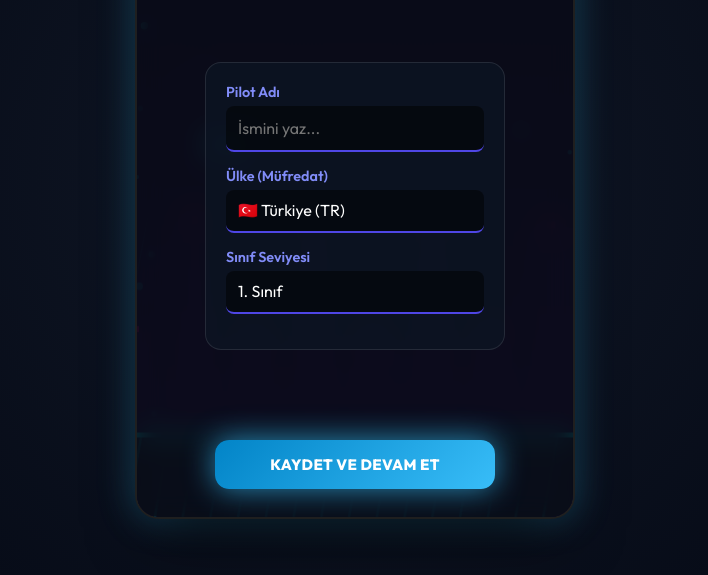
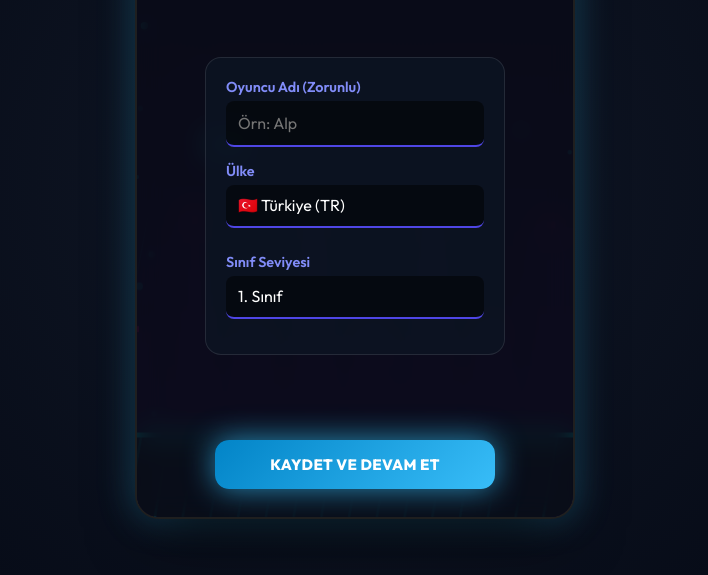
Before and after one commit to yclcngz/flappy-horizon, a website: page index.html in a window 1280 px wide. Shown: the part 221-796 px from the top of the page, without its empty margins (285-993 px from the left). Drawn offline with Linux system fonts and the light colour scheme; no server answers.

Commit message:
Implement multi-language support (TR/EN)

```diff
--- a/index.html
+++ b/index.html
@@ -36,10 +36,10 @@
                         <span class="heart" data-heart="5">❤️</span>
                     </div>
                     <div class="extra-life-actions" style="margin-top: 5px; display:flex; gap: 8px; justify-content: center; pointer-events: auto;">
-                        <button id="btnMathQuestion" class="btn btn-sm btn-primary" style="font-size: 0.7rem; padding: 4px 8px; border-radius: 4px; pointer-events: auto;" disabled>
+                        <button id="btnMathQuestion" class="btn btn-sm btn-primary" style="font-size: 0.7rem; padding: 4px 8px; border-radius: 4px; pointer-events: auto;" data-i18n="btnMath" disabled>
                             🧠 Soru Çöz (+1 Can)
                         </button>
-                        <button id="btnWatchAd" class="btn btn-sm btn-secondary" style="font-size: 0.7rem; padding: 4px 8px; border-radius: 4px; pointer-events: auto;" disabled>
+                        <button id="btnWatchAd" class="btn btn-sm btn-secondary" style="font-size: 0.7rem; padding: 4px 8px; border-radius: 4px; pointer-events: auto;" data-i18n="btnAd" disabled>
                             📺 Reklam İzle (+1 Can)
                         </button>
                     </div>
@@ -65,18 +65,21 @@
             </div>
 
             <div class="profile-form" style="width: 80%; max-width: 300px; margin: 0 auto; background: rgba(13, 20, 36, 0.8); padding: 20px; border-radius: 16px; border: 1px solid rgba(255,255,255,0.1);">
-                <div class="form-group" style="margin-bottom: 15px; text-align: left;">
-                    <label style="display:block; margin-bottom: 5px; color: #818cf8; font-weight: 600; font-size: 0.9rem;">Pilot Adı</label>
-                    <input type="text" id="profileName" placeholder="İsmini yaz..." maxlength="12" style="width: 100%; padding: 12px; border-radius: 8px; border: none; background: rgba(0,0,0,0.5); color: white; font-family: 'Outfit', sans-serif; font-size: 1rem; outline: none; border-bottom: 2px solid #4f46e5;">
-                </div>
-                <div class="form-group" style="margin-bottom: 15px; text-align: left;">
-                    <label style="display:block; margin-bottom: 5px; color: #818cf8; font-weight: 600; font-size: 0.9rem;">Ülke (Müfredat)</label>
-                    <select id="profileCountry" style="width: 100%; padding: 12px; border-radius: 8px; border: none; background: rgba(0,0,0,0.5); color: white; font-family: 'Outfit', sans-serif; font-size: 1rem; outline: none; border-bottom: 2px solid #4f46e5; appearance: none;">
-                        <option value="TR" selected>🇹🇷 Türkiye (TR)</option>
-                        <option value="US" disabled>🇺🇸 ABD (Yakında)</option>
-                        <option value="IN" disabled>🇮🇳 Hindistan (Yakında)</option>
-                        <option value="ES" disabled>🇪🇸 İspanya (Yakında)</option>
-                    </select>
+                <div style="margin-bottom: 25px; text-align: left;">
+                    <div style="margin-bottom: 15px;">
+                        <label data-i18n="profileNameLabel" style="display:block; margin-bottom: 5px; color: #818cf8; font-weight: 600; font-size: 0.9rem;">Oyuncu Adı (Zorunlu)</label>
+                        <input type="text" id="profileName" data-i18n="profileNameHolder" placeholder="Örn: Alp" style="width: 100%; padding: 12px; border-radius: 8px; border: none; background: rgba(0,0,0,0.5); color: white; font-family: 'Outfit', sans-serif; font-size: 1rem; outline: none; border-bottom: 2px solid #4f46e5;">
+                    </div>
+
+                    <div style="display: flex; gap: 15px; margin-bottom: 15px;">
+                        <div style="flex: 1;">
+                            <label data-i18n="profileCountryLabel" style="display:block; margin-bottom: 5px; color: #818cf8; font-weight: 600; font-size: 0.9rem;">Ülke / Dil</label>
+                            <select id="profileCountry" style="width: 100%; padding: 12px; border-radius: 8px; border: none; background: rgba(0,0,0,0.5); color: white; font-family: 'Outfit', sans-serif; font-size: 1rem; outline: none; border-bottom: 2px solid #4f46e5; appearance: none;">
+                                <option value="TR" selected>🇹🇷 Türkiye (TR)</option>
+                                <option value="US">🇺🇸 English (US)</option>
+                            </select>
+                        </div>
+                    </div>
                 </div>
                 <div class="form-group" style="margin-bottom: 15px; text-align: left;">
                     <label style="display:block; margin-bottom: 5px; color: #818cf8; font-weight: 600; font-size: 0.9rem;">Sınıf Seviyesi</label>
@@ -112,16 +115,16 @@
             </div>
 
             <div class="menu-actions">
-                <button id="btnStartGame" class="btn btn-primary pulse-anim">
+                <button id="btnStartGame" class="btn btn-primary pulse-anim" data-i18n="btnPlay">
                     <span class="btn-icon">🚀</span> HEMEN BAŞLA
                 </button>
-                <button id="btnOpenGarage" class="btn btn-secondary">
+                <button id="btnOpenGarage" class="btn btn-secondary" data-i18n="btnGarage">
                     <span class="btn-icon">🛠️</span> KARAKTER ATÖLYESİ
                 </button>
                 <button id="btnOpenLevels" class="btn btn-tertiary">
                     <span class="btn-icon">🌍</span> SEVİYE VE DÜNYALAR
                 </button>
-                <button id="btnOpenLeaderboard" class="btn btn-leaderboard">
+                <button id="btnOpenLeaderboard" class="btn btn-leaderboard" data-i18n="btnLeaderboard">
                     <span class="btn-icon">🏆</span> LİDERLİK TABLOSU
                 </button>
             </div>
@@ -429,6 +432,7 @@
     <script src="js/characters.js?v=10"></script>
     <script src="js/levels.js?v=10"></script>
     <script src="js/questions.js?v=1"></script>
+    <script src="js/i18n.js?v=1"></script>
     <script src="js/game.js?v=10"></script>
     <script src="js/ui.js?v=10"></script>
 </body>
--- /dev/null
+++ b/js/i18n.js
@@ -0,0 +1,127 @@
+const i18n = {
+    tr: {
+        // Profil
+        profileTitle: "PİLOT PROFİLİ",
+        profileNameLabel: "Oyuncu Adı (Zorunlu)",
+        profileNameHolder: "Örn: Alp",
+        profileCountryLabel: "Ülke",
+        profileGradeLabel: "Sınıf / Seviye",
+        btnSaveProfile: "KAYDET VE BAŞLA",
+        // Menü
+        btnPlay: "🚀 UÇUŞA BAŞLA",
+        btnGarage: "🔧 KARAKTER ATÖLYESİ",
+        btnLeaderboard: "🏆 LİDERLİK TABLOSU",
+        // HUD
+        hudScore: "SKOR",
+        hudLevel: "SEVİYE",
+        btnMath: "🧠 Soru Çöz (+1 Can)",
+        btnAd: "📺 Reklam İzle (+1 Can)",
+        btnMathCooldown: "🧠 Soru İçin {val} Puan",
+        btnAdCooldown: "📺 Reklam İçin {val} Puan",
+        btnMathFull: "🧠 Can Full",
+        btnAdFull: "📺 Can Full",
+        // Modallar
+        modalMathTitle: "🧠 BİLGİ TESTİ",
+        modalAdTitle: "📺 SPONSORLU REKLAM",
+        modalAdWait: "Lütfen bekleyin...",
+        modalAdReward: "✅ +1 CAN KAZANDIN!",
+        modalGarageTitle: "Karakter Atölyesi",
+        modalLeaderboardTitle: "Global Liderlik Tablosu",
+        btnClose: "KAPAT",
+        // Sınıflar
+        grade1: "1. Sınıf",
+        grade2: "2. Sınıf",
+        grade3: "3. Sınıf",
+        grade4: "4. Sınıf",
+        grade5: "5. Sınıf",
+        grade6: "6. Sınıf",
+        grade7: "7. Sınıf",
+        grade8: "8. Sınıf (LGS)",
+        grade12: "12. Sınıf (YKS)",
+        gradeUS5: "Grade 5 (US)", // İleride eklenecek
+        // Tablo
+        thRank: "SIRA",
+        thPilot: "PİLOT & KARAKTER",
+        thScore: "SKOR"
+    },
+    en: {
+        profileTitle: "PILOT PROFILE",
+        profileNameLabel: "Player Name (Required)",
+        profileNameHolder: "e.g. Alex",
+        profileCountryLabel: "Country",
+        profileGradeLabel: "Grade / Level",
+        btnSaveProfile: "SAVE AND START",
+        btnPlay: "🚀 START FLIGHT",
+        btnGarage: "🔧 GARAGE",
+        btnLeaderboard: "🏆 LEADERBOARD",
+        hudScore: "SCORE",
+        hudLevel: "LEVEL",
+        btnMath: "🧠 Answer (+1 Life)",
+        btnAd: "📺 Watch Ad (+1 Life)",
+        btnMathCooldown: "🧠 Need {val} Score",
+        btnAdCooldown: "📺 Need {val} Score",
+        btnMathFull: "🧠 Max Lives",
+        btnAdFull: "📺 Max Lives",
+        modalMathTitle: "🧠 KNOWLEDGE TEST",
+        modalAdTitle: "📺 SPONSORED AD",
+        modalAdWait: "Please wait...",
+        modalAdReward: "✅ +1 LIFE EARNED!",
+        modalGarageTitle: "Character Garage",
+        modalLeaderboardTitle: "Global Leaderboard",
+        btnClose: "CLOSE",
+        grade1: "Grade 1",
+        grade2: "Grade 2",
+        grade3: "Grade 3",
+        grade4: "Grade 4",
+        grade5: "Grade 5",
+        grade6: "Grade 6",
+        grade7: "Grade 7",
+        grade8: "Grade 8",
+        grade12: "Grade 12",
+        gradeUS5: "Grade 5 (US)",
+        thRank: "RANK",
+        thPilot: "PILOT & CHARACTER",
+        thScore: "SCORE"
+    }
+};
+
+window.i18n = i18n;
+window.currentLang = 'tr';
+
+window.setLanguage = function(lang) {
+    if (!i18n[lang]) return;
+    window.currentLang = lang;
+    localStorage.setItem('flappy_lang', lang);
+
+    document.querySelectorAll('[data-i18n]').forEach(el => {
+        const key = el.getAttribute('data-i18n');
+        if (i18n[lang][key]) {
+            if (el.tagName === 'INPUT' && el.type === 'text') {
+                el.placeholder = i18n[lang][key];
+            } else {
+                el.innerText = i18n[lang][key];
+            }
+        }
+    });
+
+    // Update Dropdowns
+    const gradeSelect = document.getElementById('profileGrade');
+    if (gradeSelect) {
+        Array.from(gradeSelect.options).forEach(opt => {
+            const val = opt.value;
+            if (i18n[lang]['grade' + val]) {
+                opt.innerText = i18n[lang]['grade' + val];
+            }
+        });
+    }
+
+    // Trigger HUD update if game is running
+    if (window.gameEngine && window.gameEngine.updateHUD) {
+        window.gameEngine.updateHUD();
+    }
+};
+
+window.addEventListener('DOMContentLoaded', () => {
+    const savedLang = localStorage.getItem('flappy_lang') || 'tr';
+    window.setLanguage(savedLang);
+});
--- a/js/ui.js
+++ b/js/ui.js
@@ -117,6 +117,15 @@ class UIManager {
                 window.leaderboardManager.showLeaderboard();
             }
         });
+        // 4.5. DİL / ÜLKE DEĞİŞİMİ
+        const profileCountry = document.getElementById('profileCountry');
+        if (profileCountry) {
+            profileCountry.addEventListener('change', (e) => {
+                let lang = 'tr';
+                if (e.target.value === 'US') lang = 'en';
+                if (window.setLanguage) window.setLanguage(lang);
+            });
+        }
 
         // 5. KARAKTER ATÖLYESİ AÇ
         bindButton('btnOpenGarage', () => {
```
Also changed, not shown: js/game.js (+7 -6 lines).
